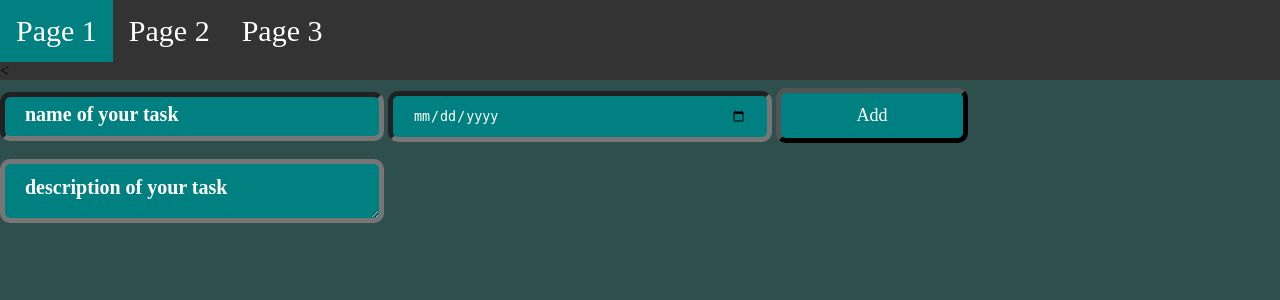
After one commit to Esotericcat/Django-Project, a Django app: page /task_create/ in a window 1280 px wide. The commit adds this page. Shown: the top 300 px of the page. Run offline with Django 4.2, Linux system fonts and the light colour scheme.

Commit message:
Task Creation Css and html

````diff
--- a/djangowebsite/urls.py
+++ b/djangowebsite/urls.py
@@ -21,4 +21,5 @@ from to_do_app import views
 urlpatterns = [
     path('admin/', admin.site.urls),
     path('',views.home,name='home'),
+    path('task_create/',views.TaskCreateView.as_view(),name='task_create'),
 ]
--- a/templates/base.html
+++ b/templates/base.html
@@ -1,9 +1,24 @@
+
 <!DOCTYPE html>
-<html>
-{% include 'base.html' %}
+<html lang="en">
+
 <head>
   <title>Link Example</title>
-  <style>
+
+</head>
+
+<body>
+  <nav>
+    <ul>
+      <li><a href="page1.html">Page 1</a></li>
+      <li><a href="page2.html">Page 2</a></li>
+      <li><a href="page3.html">Page 3</a></li>
+    </ul>
+      <
+  </nav>
+
+
+ <style>
     body {
       margin: 0;
         background-color: darkslategray;
@@ -33,22 +48,13 @@
       font-size: 30px;
     }
     li a:hover{
-        background-color: #111;
+        background-color: teal;
         transition: background-color 0.5s ease-in-out;
     }
 
   </style>
-</head>
-<body>
-  <nav>
-    <ul>
-      <li><a href="page1.html">Page 1</a></li>
-      <li><a href="page2.html">Page 2</a></li>
-      <li><a href="page3.html">Page 3</a></li>
-    </ul>
-      <
-  </nav>
 {% block content %}
 {% endblock %}
 </body>
+
 </html>
--- a/templates/home.html
+++ b/templates/home.html
@@ -0,0 +1,6 @@
+{% extends 'base.html' %}
+{% block content %}
+<div>
+<p><a href={% url 'task_create' %}>create a task</a></p>
+</div>
+{% endblock %}
--- /dev/null
+++ b/templates/task_create.html
@@ -0,0 +1,63 @@
+{% extends 'base.html' %}
+{% block content %}
+    <style>
+    input {
+  width: 30%;
+  padding: 12px 20px;
+  margin: 8px 0;
+  box-sizing: border-box;
+
+        border-radius: 10px;
+        color: white;
+        background-color: teal;
+        border-width: thick;}
+    input::placeholder{
+        color: white;
+        font-size: 20px;
+        font-weight: bold;
+        font-family: "Agency FB" ;
+    }
+    textarea::placeholder{
+        color: white;
+        font-size: 20px;
+        font-weight: bold;
+        font-family: "Agency FB" ;
+    }
+    input[type=submit] {
+    width: 15%;
+        font-family: "Agency FB";
+        font-size: large;
+    }
+    input[type=submit]:hover {
+    background-color: #45a049;
+    transform : scale(1.1);
+     transition: background-color 0.5s ease-out;;
+    }
+    textarea {
+         width: 30%;
+  padding: 12px 20px;
+  margin: 8px 0;
+  box-sizing: border-box;
+
+        border-radius: 10px;
+        color: white;
+        background-color: teal;
+        border-width: thick;
+    }
+    div{
+    align-content: flex-start;
+    }
+
+
+    </style>
+<div id="task">
+<form method="post">
+    <input type="text" name="name" placeholder="name of your task">
+
+    <input type="date" name="date" placeholder="date of your task">
+    <input type="submit" value="Add">
+    <textarea name="description" placeholder="description of your task"></textarea>
+</form>
+</div>
+{% endblock %}
+```
--- a/to_do_app/models.py
+++ b/to_do_app/models.py
@@ -1 +1,7 @@
 from django.db import models
+from django.utils import timezone
+
+class ToDolist(models.Model):
+    name = models.CharField(max_length=200)
+    description = models.TextField(null=True, blank=True)
+    to_date = models.DateTimeField(default=timezone.now)
--- a/to_do_app/views.py
+++ b/to_do_app/views.py
@@ -1,4 +1,15 @@
 from django.shortcuts import render
+from django.views import View
+
 
 def home(request):
     return render(request, 'home.html')
+
+
+class TaskCreateView(View):
+    def get(self, request):
+
+        return render(request, 'task_create.html')
+
+    def post(self, request):
+        pass
````
Also changed, not shown: templates/style.css (+32 -10 lines), db.sqlite3, to_do_app/migrations/0001_initial.py (added).
